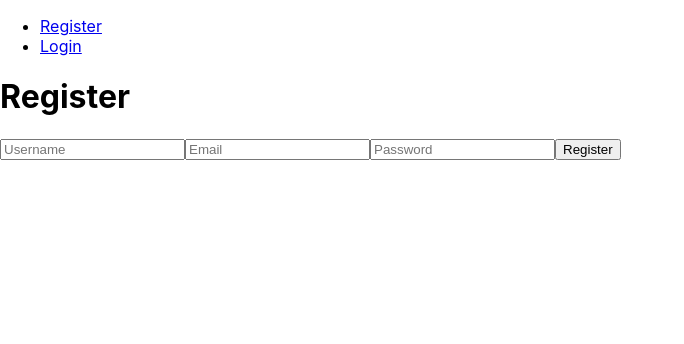
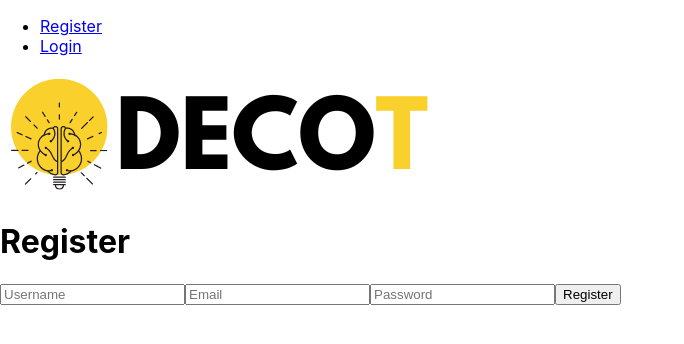
Before and after one commit to Chiaoyun29/Decot_frontend, a React (Create React App) app in the folder client/: page /register in a window 1280 px wide. Shown: the top 344 px of the page, without its empty margins (0-684 px from the left). Built offline with nearby package versions, Linux system fonts and the light colour scheme.

Commit message:
browser tab modified

```diff
--- a/client/public/index.html
+++ b/client/public/index.html
@@ -21,7 +21,8 @@
       work correctly both with client-side routing and a non-root public URL.
       Learn how to configure a non-root public URL by running `npm run build`.
     -->
-    <title>React App</title>
+    <link rel="icon" href="%PUBLIC_URL%/favicon.ico" />
+    <title>DECOT</title>
   </head>
   <body>
     <noscript>You need to enable JavaScript to run this app.</noscript>
--- a/client/src/components/auth/Login.js
+++ b/client/src/components/auth/Login.js
@@ -1,6 +1,6 @@
 import React, { useState } from 'react';
 import { loginUser } from '../services/api';
-import logo from "../image/DECOT.png"; //client\src\image\DECOT.png
+import logo from "../image/DECOT.png";
 
 const Login = () => {
   const [email, setEmail] = useState('');
--- a/client/src/components/auth/Register.js
+++ b/client/src/components/auth/Register.js
@@ -1,6 +1,7 @@
 import React, { useState } from 'react';
 import { registerUser } from '../services/api';
 import CustomModal from '../common/customModal';
+import logo from "../image/DECOT.png";
 
 const Register = () => {
   const [username, setUsername] = useState('');
@@ -29,6 +30,7 @@ const Register = () => {
 
   return (
     <div>
+      <img src={logo} alt="logo" className="w-5/6 h-5/6 m-auto pt-5" />
       <h1>Register</h1>
       {errorMessage && <p>{errorMessage}</p>}
       <input
```
Also changed, not shown: 1 other file (tests, documents, lock files or other folders).
